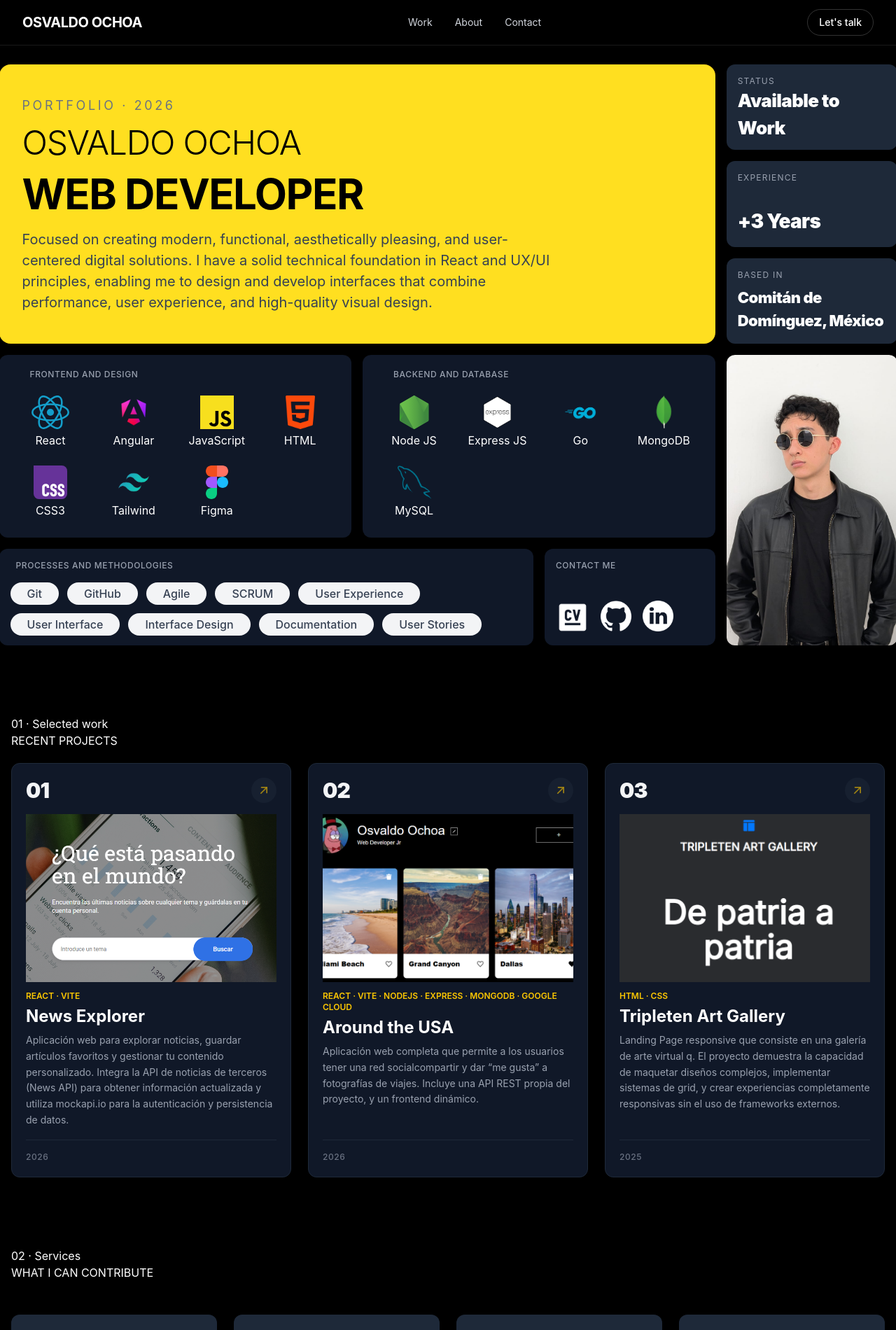
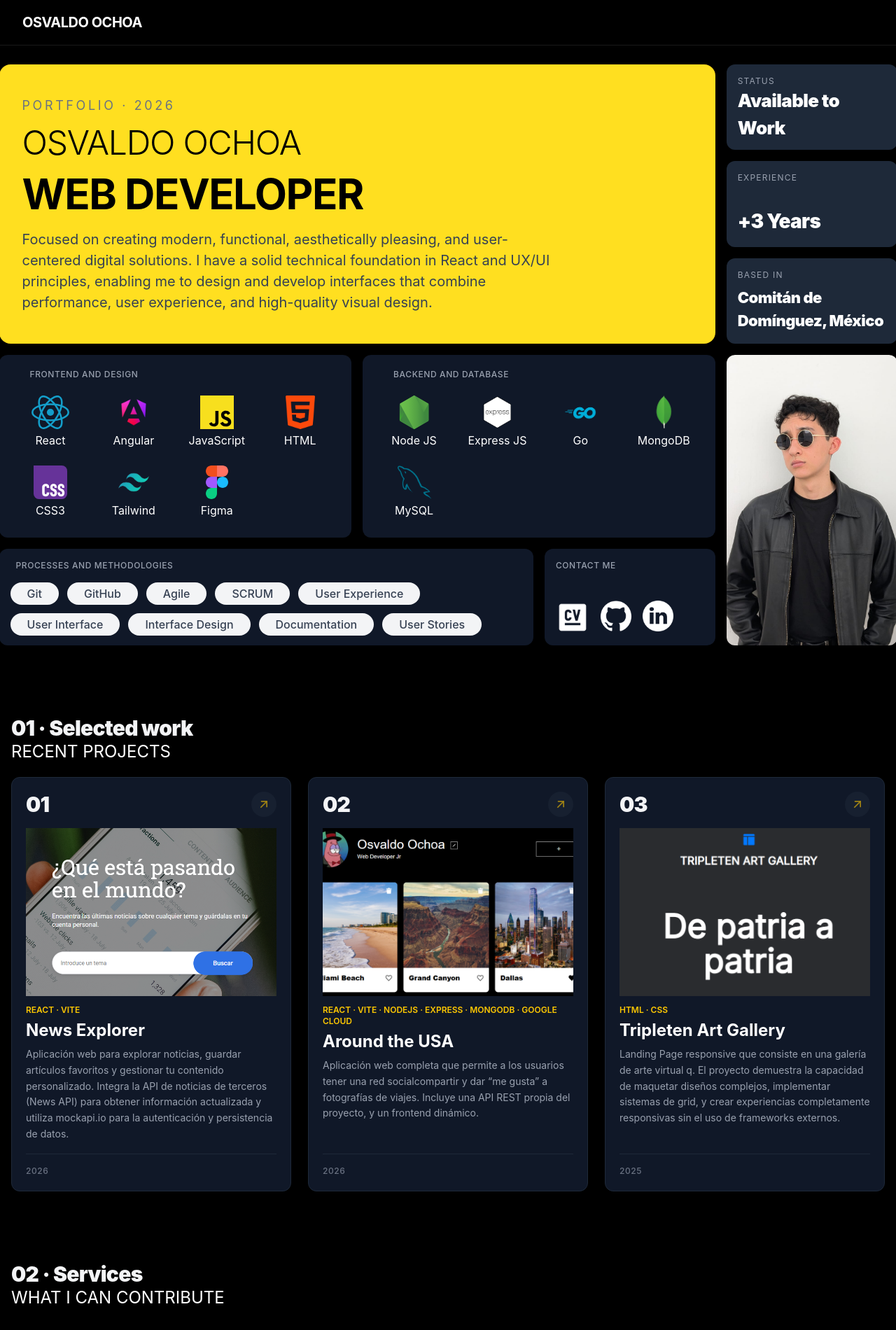
Before and after one commit to Osva-Dev/web_portafolio_version_2.0, a React (Vite) app: page / in a window 1280 px wide. Shown: the top 1900 px of the page at 70% size. Built offline with nearby package versions, Linux system fonts and the light colour scheme.

Commit message:
feat: update stlyes for the components header and app

```diff
--- a/src/App.jsx
+++ b/src/App.jsx
@@ -14,15 +14,19 @@ function App() {
       <Hero />
       <div className="w-full max-w-7xl mx-auto mt-25">
         <div className="text-white ">
-          <p>01 · Selected work</p>
-          <h2>RECENT PROJECTS</h2>
+          <p className="text-3xl font-black tracking-tight text-gray-100">
+            01 · Selected work
+          </p>
+          <h2 className="text-2xl">RECENT PROJECTS</h2>
         </div>
         <Project />
       </div>
       <div className="w-full max-w-7xl mx-auto mt-25">
         <div className="text-white ">
-          <p>02 · Services</p>
-          <h2>WHAT I CAN CONTRIBUTE</h2>
+          <p className="text-3xl font-black tracking-tight text-gray-100">
+            02 · Services
+          </p>
+          <h2 className="text-2xl">WHAT I CAN CONTRIBUTE</h2>
         </div>
       </div>
       <Service />
--- a/src/components/Header/Header.jsx
+++ b/src/components/Header/Header.jsx
@@ -11,100 +11,9 @@ function Header() {
             <a href="/" className="text-xl font-bold text-white tracking-tight">
               OSVALDO OCHOA
             </a>
-
-            <nav className="hidden md:flex items-center space-x-8">
-              <a
-                href="#"
-                className="text-sm text-gray-300 hover:text-white transition-colors"
-              >
-                Work
-              </a>
-              <a
-                href="#"
-                className="text-sm text-gray-300 hover:text-white transition-colors"
-              >
-                About
-              </a>
-              <a
-                href="#"
-                className="text-sm text-gray-300 hover:text-white transition-colors"
-              >
-                Contact
-              </a>
-            </nav>
-
-            <div className="hidden md:block">
-              <a
-                href="#contact"
-                className="inline-flex items-center px-4 py-2 border border-white/20 rounded-full text-sm font-medium text-white hover:bg-white hover:text-black transition-all"
-              >
-                Let's talk
-              </a>
-            </div>
-
-            <div className="md:hidden">
-              <button
-                onClick={() => setIsMenuOpen(!isMenuOpen)}
-                className="text-gray-300 hover:text-white focus:outline-none"
-              >
-                <svg
-                  className="h-6 w-6"
-                  fill="none"
-                  stroke="currentColor"
-                  viewBox="0 0 24 24"
-                >
-                  {isMenuOpen ? (
-                    <path
-                      strokeLinecap="round"
-                      strokeLinejoin="round"
-                      strokeWidth={2}
-                      d="M6 18L18 6M6 6l12 12"
-                    />
-                  ) : (
-                    <path
-                      strokeLinecap="round"
-                      strokeLinejoin="round"
-                      strokeWidth={2}
-                      d="M4 6h16M4 12h16M4 18h16"
-                    />
-                  )}
-                </svg>
-              </button>
-            </div>
           </div>
         </div>
       </header>
-
-      {isMenuOpen && (
-        <div className="fixed top-16 left-0 w-full z-40 bg-black/90 backdrop-blur-sm border-t border-white/10 md:hidden">
-          <div className="px-4 py-4 space-y-3">
-            <a
-              href="#"
-              className="block text-sm text-gray-300 hover:text-white transition-colors"
-            >
-              Work
-            </a>
-            <a
-              href="#"
-              className="block text-sm text-gray-300 hover:text-white transition-colors"
-            >
-              About
-            </a>
-            <a
-              href="#"
-              className="block text-sm text-gray-300 hover:text-white transition-colors"
-            >
-              Contact
-            </a>
-            <a
-              href="#contact"
-              className="block w-full text-center px-4 py-2 border border-white/50 rounded-full text-sm font-medium text-white hover:bg-white hover:text-black transition-all"
-            >
-              Let's talk
-            </a>
-          </div>
-        </div>
-      )}
     </>
   );
 }
```
